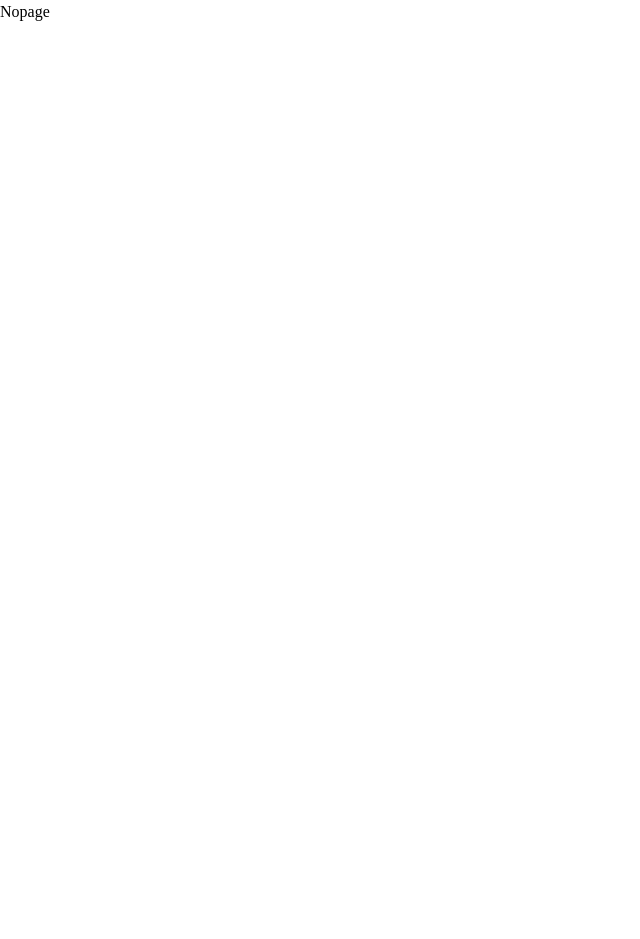
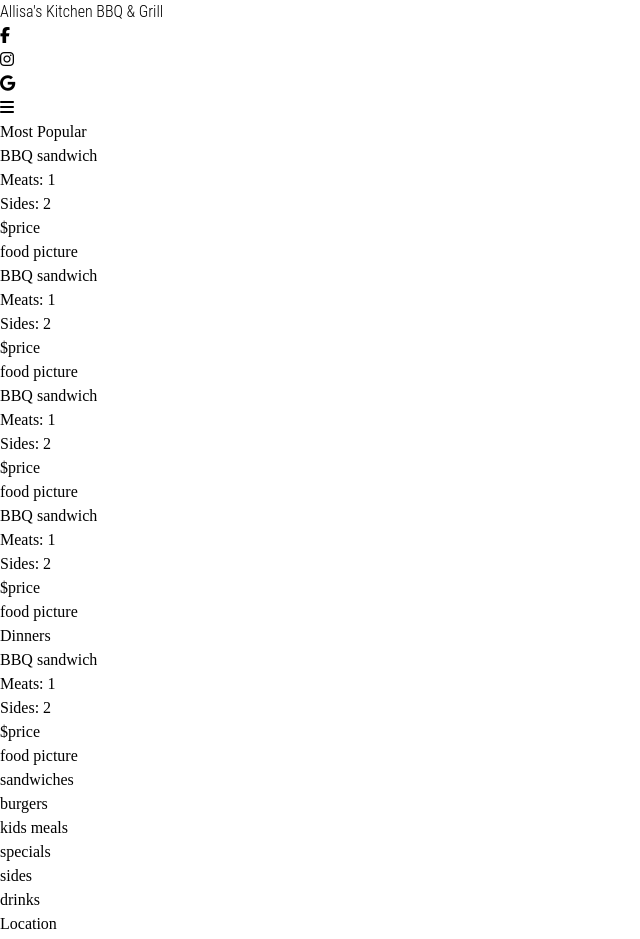
Before and after one commit to deadlykittensgs/allisasBBQ, a React (Vite) app: page /order in a window 1280 px wide. Shown: the top 939 px of the page, without its empty margins (0-640 px from the left). Before the commit the page ends 800 px from the top, so only its background shows below. Built offline with nearby package versions, Linux system fonts and the light colour scheme.

Commit message:
Order page started

```diff
--- a/src/App.jsx
+++ b/src/App.jsx
@@ -4,6 +4,7 @@
 import Home from './Pages/Home'
 import Nopage from './Pages/Nopage'
 import Jobs from './Pages/Jobs'
+import Order from './Pages/Order'
 
 function App() {
   const [count, setCount] = useState(0)
@@ -18,6 +19,8 @@
       <Route path='/About' element={<About/>}/>
       <Route path='*' element={<Nopage/>}/>
       <Route path='jobs' element={<Jobs/>}/>
+      <Route path='order' element={<Order/>}/>
+
     </Routes>
     </BrowserRouter>
     </div>
--- a/src/Components/Footer.jsx
+++ b/src/Components/Footer.jsx
@@ -2,6 +2,37 @@
 
 export default function Footer() {
   return (
-    <div className=' flex w-page h-[30px]'> Order now</div>
+
+<>
+<div className='bg-stone-950 text-slate-50 flex flex-col items-center justify-evenly w-page h-[400px] px-[30px]'>
+<div className='flex flex-col items-center'>
+<h1 className='text-[1.5rem]'>Location</h1>
+  <p>405 E Kerr Blvd, Wynnewood </p>
+  <p>Wynnewood, OK</p>
+  <p>73098</p>
+</div>
+
+<div className='flex flex-col items-center'>
+  <h1 className='text-[1.5rem]'> Hours </h1>
+  <p>Tue-Fri 10:30-8 </p>
+  <p>Sat 3-8</p>
+  <p>Sun 10:30-3</p>
+</div>
+
+<div >
+  <h1 className='text-[1.5rem]'> Find us on </h1>
+<div className='flex justify-evenly'>
+<p><i className="fa-brands fa-facebook-f"></i></p>
+<p><i className="fa-brands fa-instagram"></i></p>
+<p><i className="fa-brands fa-google"></i></p></div>
+</div>
+
+<div className='text-[1.5rem]'>
+  <h1>Contact Us At </h1>
+  <p>(405) 331-8262</p>
+</div>
+</div>
+
+</>
   )
 }
--- a/src/Components/MapComponent.jsx
+++ b/src/Components/MapComponent.jsx
@@ -20,7 +20,9 @@
   const position = [34.642990, -97.165770];
 
   return (
-    <MapContainer center={position} zoom={13} style={{ height: '100vh', width: '100%' }}>
+
+
+    <MapContainer className='flex flex-1' center={position} zoom={13} style={{ height: '100vh', width: '100%' }}>
       <TileLayer
         url="https://{s}.tile.openstreetmap.org/{z}/{x}/{y}.png"
         attribution='&copy; <a href="https://www.openstreetmap.org/copyright">OpenStreetMap</a> contributors'
@@ -31,6 +33,7 @@
         </Popup>
       </Marker>
     </MapContainer>
+
   );
 }
 
--- /dev/null
+++ b/src/Components/Meals.jsx
@@ -0,0 +1,20 @@
+import React from 'react'
+import Food  from '../assets/BBQBackground.avif';
+
+export default function Meals() {
+  return (
+    <div className='flex bg-slate-100 rounded min-h-[200px] min-w-[400px]'>
+        <div className='flex flex-col justify-between flex-1'>
+       <div>
+       <h1 className='text-[1.1rem]'>BBQ sandwich</h1>
+        <p className='text-[0.9rem]'>Meats: 1</p>
+        <p className='text-[0.9rem]'>Sides: 2</p>
+       </div>
+        <div className='p-2'>
+            $price
+        </div>
+        </div>
+       <div className=' flex bg-amber-100 h-[100%] w-[50%] justify-center items-center'>food picture</div>
+    </div>
+  )
+}
--- a/src/Pages/About.jsx
+++ b/src/Pages/About.jsx
@@ -5,6 +5,7 @@
   return ( <>
     <Header/>
     <div>About</div>
+    <Footer/>
   </>
   )
 }
--- a/src/Pages/Home.jsx
+++ b/src/Pages/Home.jsx
@@ -1,11 +1,13 @@
 import React from 'react'
 import Header from '../Components/Header'
+import Footer from '../Components/Footer'
 import ribs from '../assets/BBQBackground.avif';
 import storefront from '../assets/skr_2757.avif';
 import food from '../assets/BBQ.avif';
 import Logo from '../assets/logo.png';
 import '../../src/index.css';
 import MapComponent from '../Components/MapComponent';
+
 
 
 export default function Home() {
@@ -56,7 +58,6 @@
      {/* inside the store */}
      <div className='flex flex-col bg-cover bg-center h-[350px] w-screen
     items-center justify-center' style={{ backgroundImage: `url(${food})` }}  >
-      inside the store
     </div>
 {/* about us  */}
     <div className='bg-amber-100 flex flex-col items-center justify-evenly w-page h-[300px] px-[30px]'>
@@ -94,46 +95,13 @@
 
     </div>
 {/* map  */}
-    <div className=' flex flex-col items-center justify-evenly w-page h-[300px] px-[30px] bg-red-700 p-10'>
+    <div className=' flex flex-col items-center justify-evenly w-page h-[300px] px-[30px] bg-zinc-50 p-10'>
 
 <MapComponent/>
     </div>
 
+    <Footer/>
 
-
-{/* information  */}
-    <div className='bg-stone-950 text-slate-50 flex flex-col items-center justify-evenly w-page h-[400px] px-[30px]'>
-    <div className='flex flex-col items-center'>
-    <h1 className='text-[1.5rem]'>Location</h1>
-      <p>405 E Kerr Blvd, Wynnewood </p>
-      <p>Wynnewood, OK</p>
-      <p>73098</p>
-    </div>
-
-    <div className='flex flex-col items-center'>
-      <h1 className='text-[1.5rem]'> Hours </h1>
-      <p>Tue-Fri 10:30-8 </p>
-      <p>Sat 3-8</p>
-      <p>Sun 10:30-3</p>
-    </div>
-
-    <div >
-      <h1 className='text-[1.5rem]'> Find us on </h1>
-   <div className='flex justify-evenly'>
-    <p><i className="fa-brands fa-facebook-f"></i></p>
-    <p><i className="fa-brands fa-instagram"></i></p>
-    <p><i className="fa-brands fa-google"></i></p></div>
-    </div>
-
-    <div className='text-[1.5rem]'>
-      <h1>Contact Us At </h1>
-      <p>(405) 331-8262</p>
-    </div>
-
-
-
-
-    </div>
   </>
   )
 }
--- a/src/Pages/Jobs.jsx
+++ b/src/Pages/Jobs.jsx
@@ -1,9 +1,14 @@
 import React from 'react'
+import Header from '../Components/Header'
+import Footer from '../Components/Footer'
 
 export default function Jobs() {
   return (
+    <>
+     <Header/>
 
-    <div className='flex flex-col flex-1 p-[10%] bg-blue-300'>
+    <div className='flex flex-col flex-1 p-[10%] bg-amber-100'>
+
         <div className='flex items-center justify-center'>
             <div className='text-[3rem]'>Logo</div>
         </div>
@@ -53,5 +58,7 @@
     </div>
 
     </div>
+    <Footer/>
+    </>
   )
 }
--- /dev/null
+++ b/src/Pages/Order.jsx
@@ -0,0 +1,41 @@
+import React from 'react'
+import Header from '../Components/Header'
+import Footer from '../Components/Footer'
+import Meals from '../Components/Meals'
+
+
+export default function Order() {
+  return (
+
+
+
+    <div className='flex flex-col flex-1'>
+    <Header/>
+    <div className='flex flex-col flex-1'>
+
+        <div className='flex gap-10 flex-1 flex-wrap'>
+        <p>Most Popular</p>
+        <Meals/>
+        <Meals/>
+        <Meals/>
+        <Meals/>
+        </div>
+
+        <div>
+        <p>Dinners</p>
+        <Meals/>
+        </div>
+        <div>sandwiches</div>
+        <div>burgers</div>
+        <div>kids meals</div>
+        <div>specials</div>
+        <div>sides</div>
+        <div>drinks</div>
+
+
+     </div>
+    <Footer/>
+
+    </div>
+  )
+}
```
